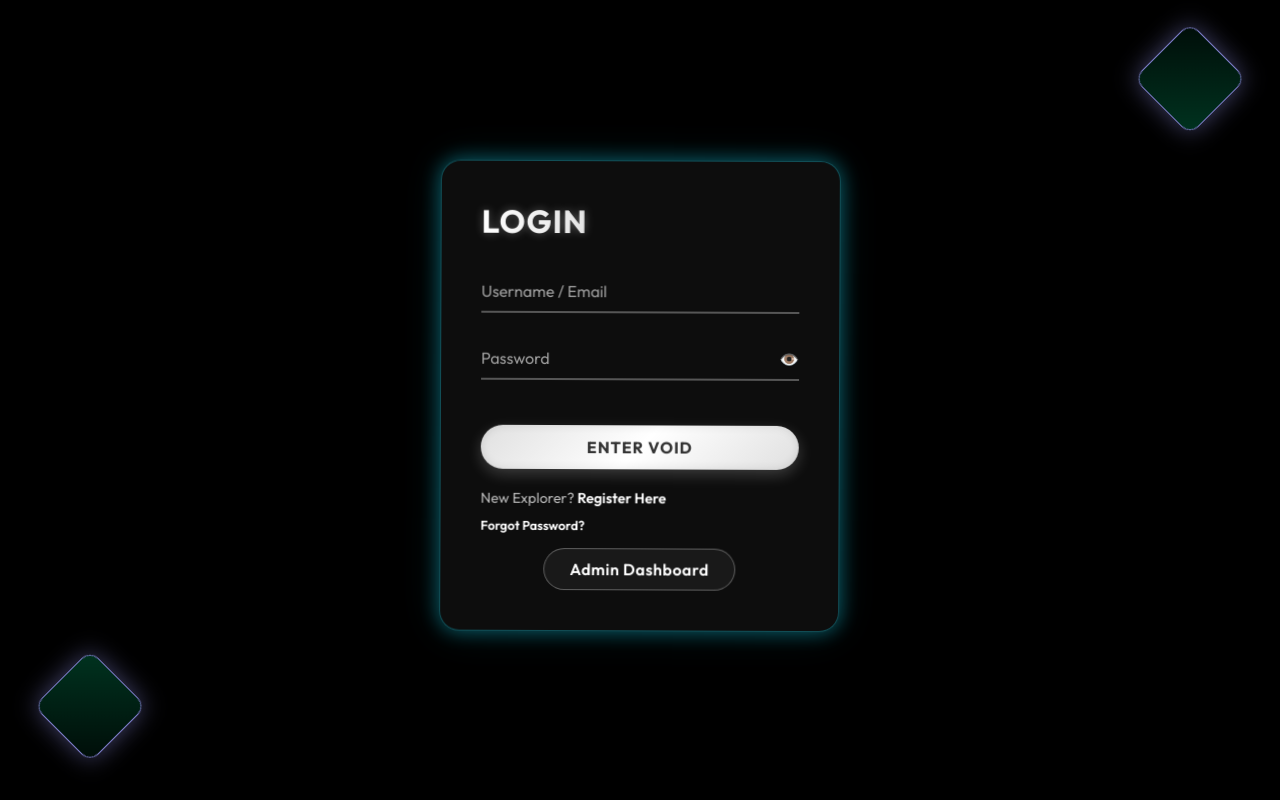
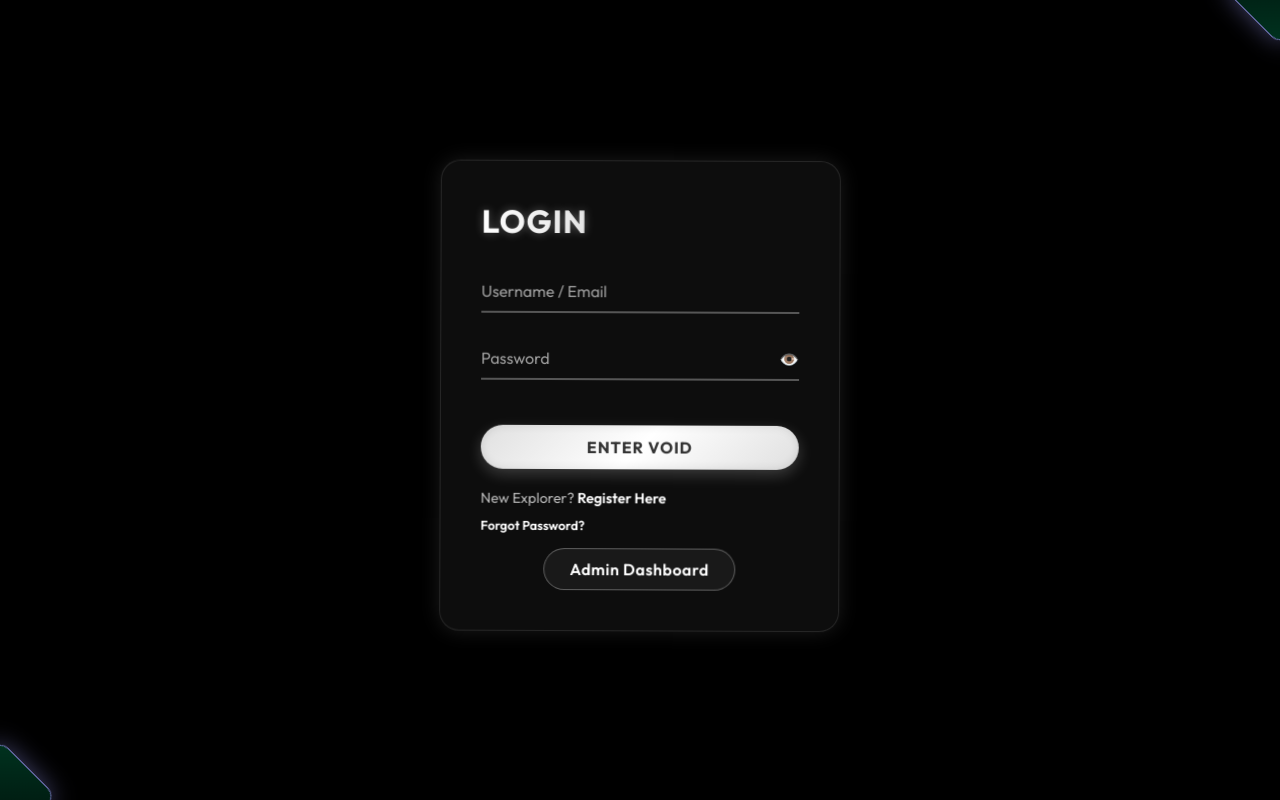
Before and after one commit to BhargavChowdaryBala/fest-app, a website: page public/index.html in a window 1280 px wide. Drawn offline with nearby package versions, Linux system fonts and the light colour scheme.

Commit message:
UI was changed to attract the customers4

```diff
--- a/public/login.css
+++ b/public/login.css
@@ -68,8 +68,8 @@ body {
     flex-direction: column;
     align-items: center;
 
-    /* THE ANTIGRAVITY FLOAT + SHADOW CYCLE */
-    animation: float 6s ease-in-out infinite, shadowCycle 8s linear infinite alternate;
+    /* THE ANTIGRAVITY FLOAT */
+    animation: float 6s ease-in-out infinite;
 }
 
 @keyframes float {
@@ -106,18 +106,18 @@ body {
 }
 
 .orbit-1 {
-    top: 50px;
-    /* Distance from top edge */
-    right: 50px;
-    /* Distance from right edge */
+    top: -40px;
+    /* Half shown (Center on corner) */
+    right: -40px;
+    /* Half shown */
     animation-delay: 0s, 0s;
 }
 
 .orbit-2 {
-    bottom: 50px;
-    /* Distance from bottom edge */
-    left: 50px;
-    /* Distance from left edge */
+    bottom: -40px;
+    /* Half shown */
+    left: -40px;
+    /* Half shown */
     /* Removed size/shape overrides to match orbit-1 (Cube, 80px) */
     animation: orbit 8s linear infinite, colorCycle 4s linear infinite alternate-reverse;
     /* Synced Animation */
```
